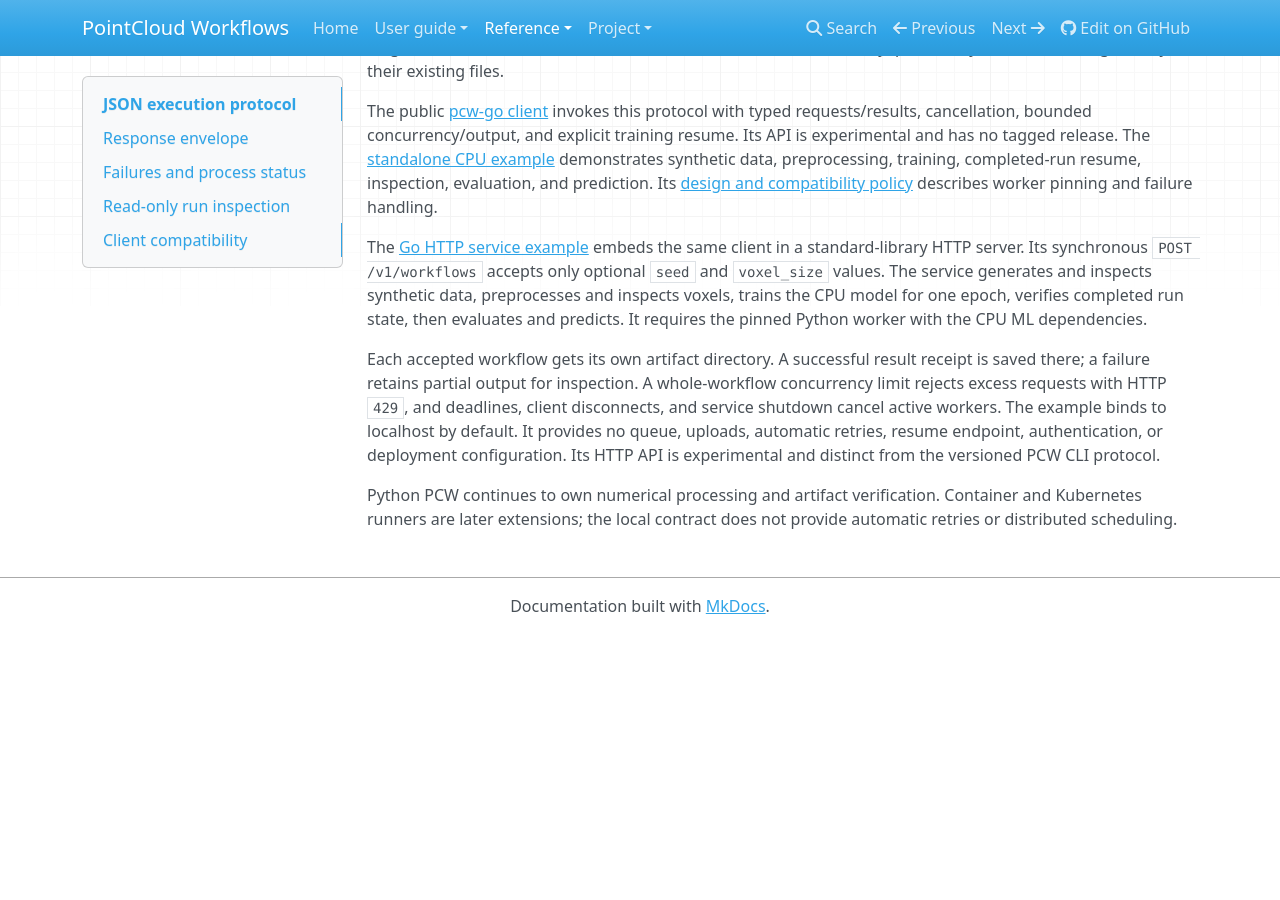
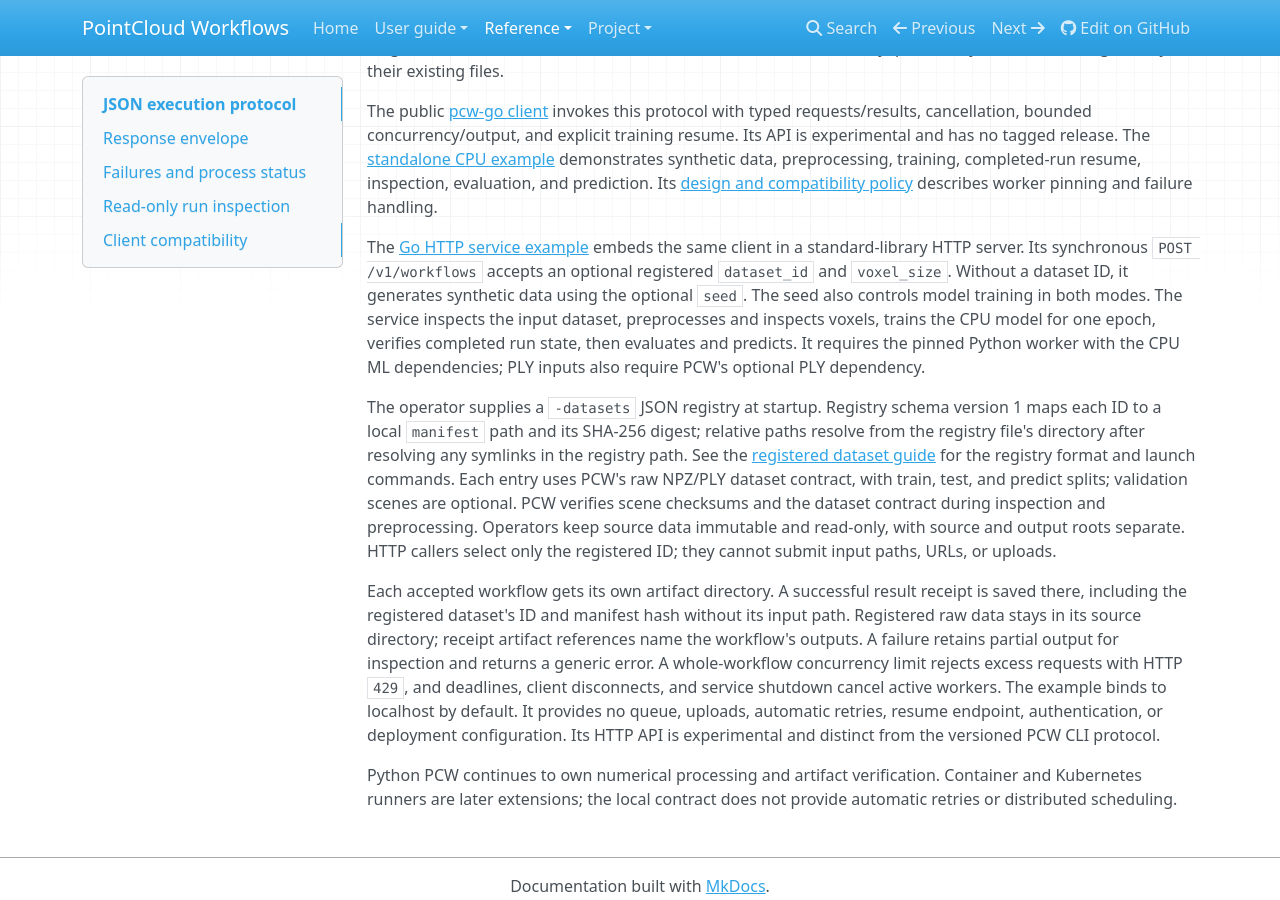
Before and after one commit to ajavanma/PointCloud-Workflows, an MkDocs documentation site: the page built from docs/protocol.md, in a window 1280 px wide and 900 px high, scrolled down 3467 px. Built offline with MkDocs 1.6.1, drawn with Linux system fonts in a browser that asks for light colours; nearby versions of some CDN libraries; before the commit the page ends 4101 px from its top, so only the background shows below that.

Commit message:
Document datasets

```diff
--- a/docs/protocol.md
+++ b/docs/protocol.md
@@ -157,13 +157,31 @@ describes worker pinning and failure handling.
 
 The [Go HTTP service example](https://github.com/ajavanma/pcw-go/tree/main/examples/service)
 embeds the same client in a standard-library HTTP server. Its synchronous
-`POST /v1/workflows` accepts only optional `seed` and `voxel_size` values. The
-service generates and inspects synthetic data, preprocesses and inspects voxels,
-trains the CPU model for one epoch, verifies completed run state, then evaluates
-and predicts. It requires the pinned Python worker with the CPU ML dependencies.
+`POST /v1/workflows` accepts an optional registered `dataset_id` and `voxel_size`.
+Without a dataset ID, it generates synthetic data using the optional `seed`.
+The seed also controls model training in both modes.
+The service inspects the input dataset, preprocesses and inspects voxels, trains
+the CPU model for one epoch, verifies completed run state, then evaluates and
+predicts. It requires the pinned Python worker with the CPU ML dependencies;
+PLY inputs also require PCW's optional PLY dependency.
+
+The operator supplies a `-datasets` JSON registry at startup. Registry schema
+version 1 maps each ID to a local `manifest` path and its SHA-256 digest;
+relative paths resolve from the registry file's directory after resolving any
+symlinks in the registry path. See the
+[registered dataset guide](https://github.com/ajavanma/pcw-go/tree/main/examples/service#registered-datasets)
+for the registry format and launch commands. Each entry uses PCW's raw NPZ/PLY
+dataset contract, with train, test, and predict splits; validation scenes are
+optional. PCW verifies scene checksums and the dataset contract during inspection
+and preprocessing. Operators keep source data immutable and read-only, with
+source and output roots separate. HTTP callers select only the registered ID;
+they cannot submit input paths, URLs, or uploads.
 
 Each accepted workflow gets its own artifact directory. A successful result
-receipt is saved there; a failure retains partial output for inspection. A
+receipt is saved there, including the registered dataset's ID and manifest hash
+without its input path. Registered raw data stays in its source directory;
+receipt artifact references name the workflow's outputs. A failure retains
+partial output for inspection and returns a generic error. A
 whole-workflow concurrency limit rejects excess requests with HTTP `429`, and
 deadlines, client disconnects, and service shutdown cancel active workers. The
 example binds to localhost by default. It provides no queue, uploads, automatic
```
Also changed, not shown: CHANGELOG.md (+2 -0 lines), README.md (+7 -4 lines), docs/gitbook/todo.md (+7 -3 lines).
